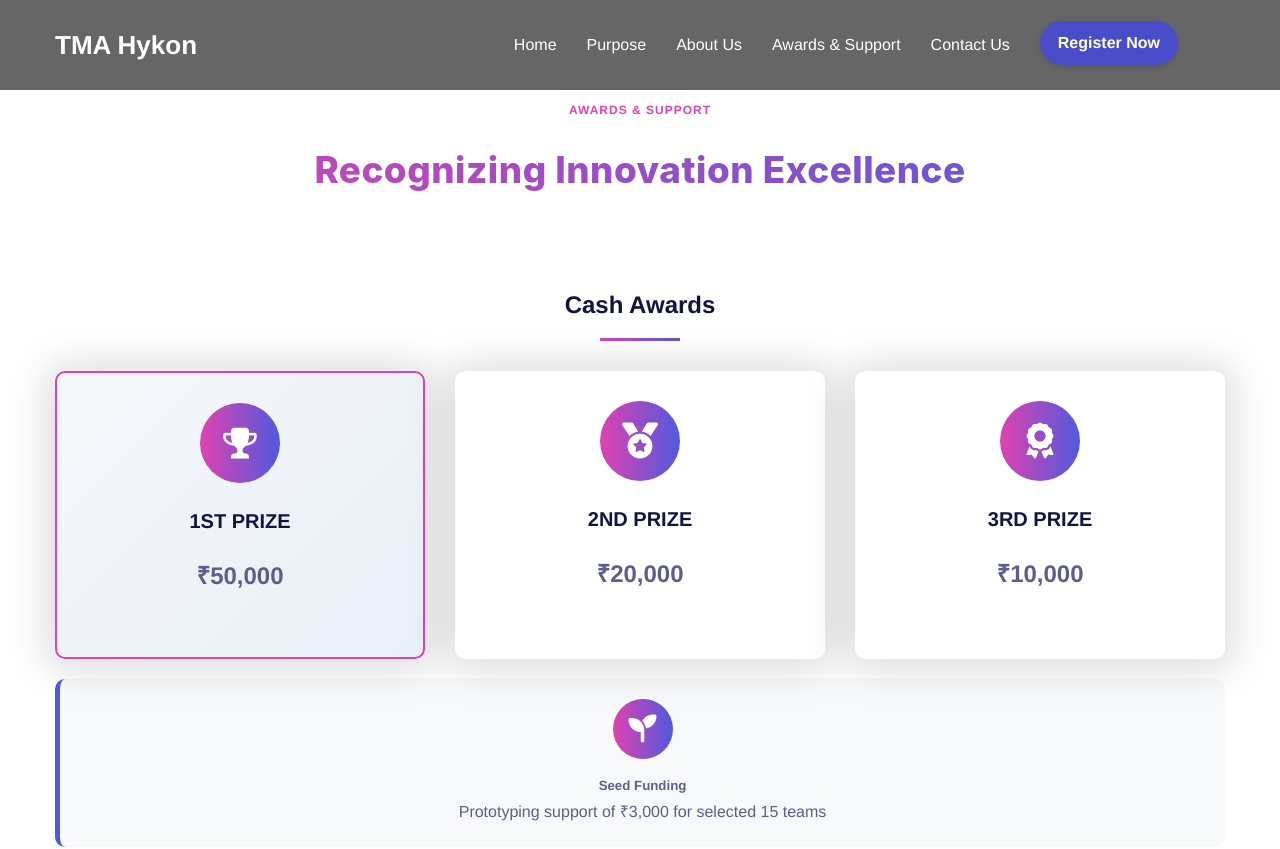
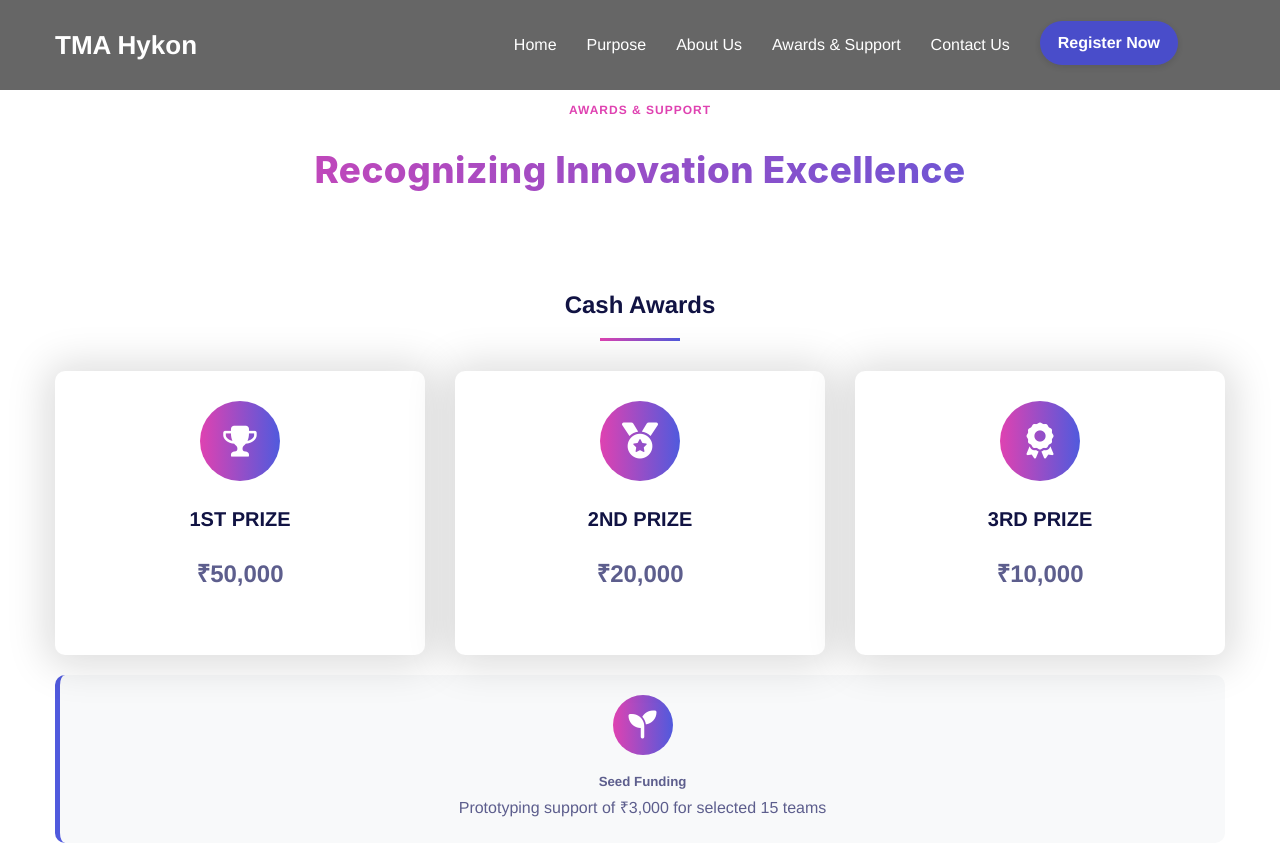
Before and after one commit to Flair0n/tmahykon, a React (Vite) app: page /awards in a window 1280 px wide. Shown: the top 849 px of the page. Built offline with nearby package versions, Linux system fonts and the light colour scheme.

Commit message:
first prize change

```diff
--- a/src copy/components/Awards.tsx
+++ b/src copy/components/Awards.tsx
@@ -19,7 +19,7 @@ const Awards: React.FC = () => {
           <h3 className="award-category-title">Cash Awards</h3>
           <div className="row">
             <div className="col-4">
-              <div className="single-award highlight-award">
+              <div className="single-award">
                 <div className="award-icon">
                   <i className="fa fa-trophy"></i>
                 </div>
```
